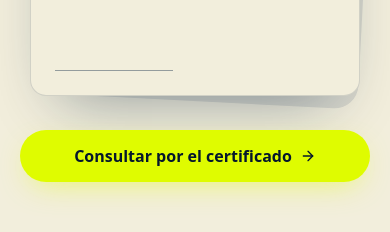
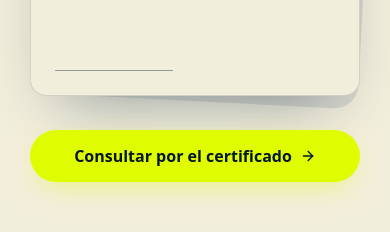
Before and after one commit to Xxtoni7/Ignifugos, a React (Vite) app: page / in a window 390 px wide. Shown: the part 2160-2392 px from the top of the page. Built offline with nearby package versions, Linux system fonts and the light colour scheme.

Commit message:
fix: alinear el botón del certificado en responsive
- Centrar el botón bajo la maqueta y bajarlo en las vistas de dos columnas.
- Igualar su ancho exterior al certificado en móvil y mantenerlo centrado.
- Conservar la disposición apilada cuando el ancho disponible no permite dos columnas.

```diff
--- a/src/sections/Certificado.css
+++ b/src/sections/Certificado.css
@@ -143,6 +143,13 @@
   min-width: 0;
 }
 
+.certificate-section__cta-enter {
+  justify-self: center;
+  position: relative;
+  top: 24px;
+  margin-top: 32px;
+}
+
 .certificate-document-scene {
   position: relative;
   width: 100%;
@@ -248,7 +255,14 @@
   border-bottom: 1px solid color-mix(in oklab, var(--color-background) 40%, transparent);
 }
 
-@media (max-width: 1023px) {
+@media (min-width: 900px) and (max-width: 1023px) {
+  .certificate-section__inner {
+    gap: 64px;
+    padding-block: 96px;
+  }
+}
+
+@media (max-width: 899px) {
   .certificate-section__inner {
     grid-template-columns: minmax(0, 1fr);
     gap: 64px;
@@ -261,6 +275,12 @@
 
   .certificate-section__illustration {
     width: 100%;
+  }
+
+  .certificate-section__cta-enter {
+    justify-self: stretch;
+    top: 0;
+    margin-top: 0;
   }
 }
 
@@ -298,6 +318,11 @@
 
   .certificate-section__cta.button {
     width: 100%;
+  }
+
+  .certificate-section__cta-enter {
+    width: calc(100% - 20px);
+    justify-self: center;
   }
 
   .certificate-document-scene {
```
